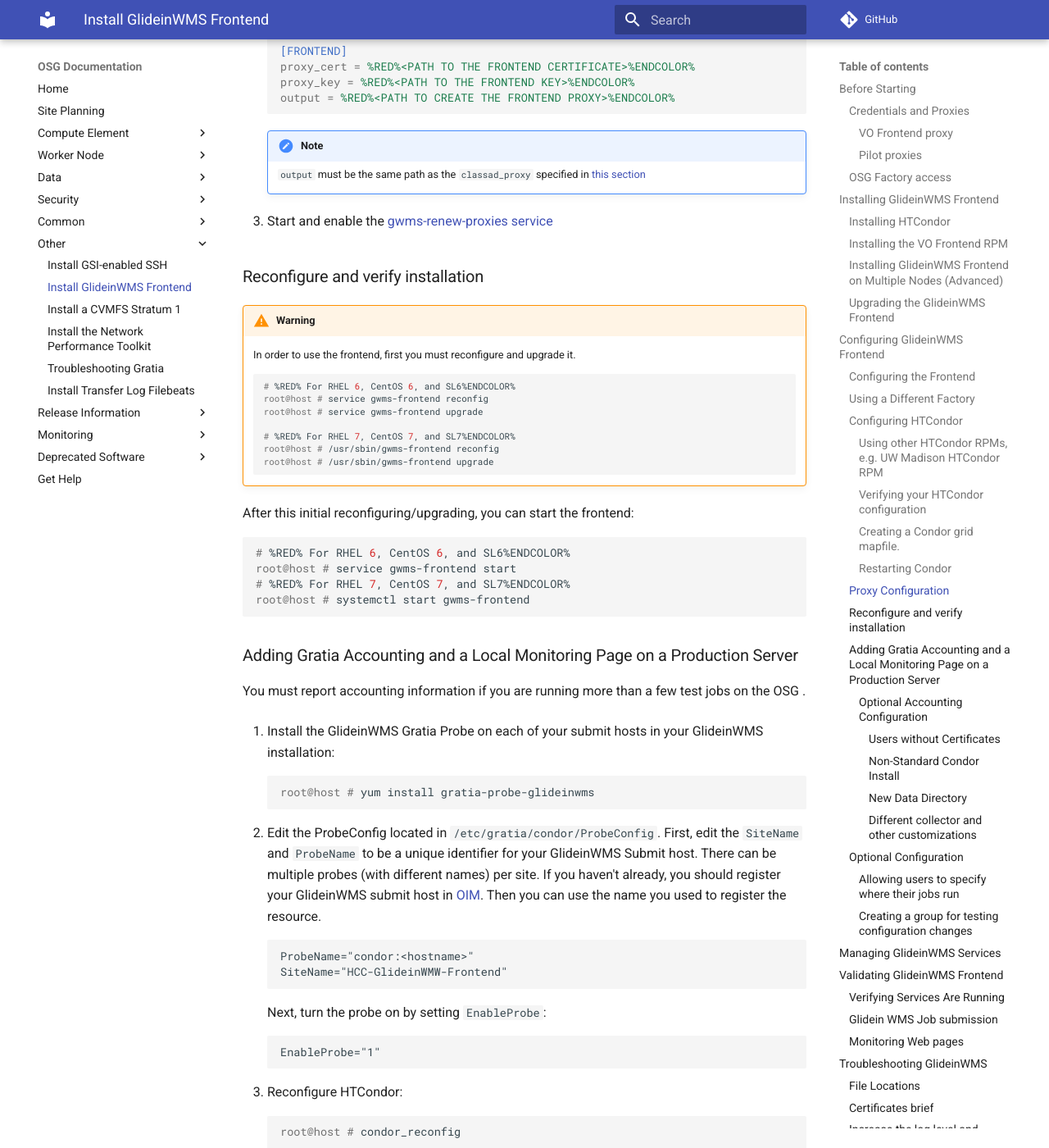
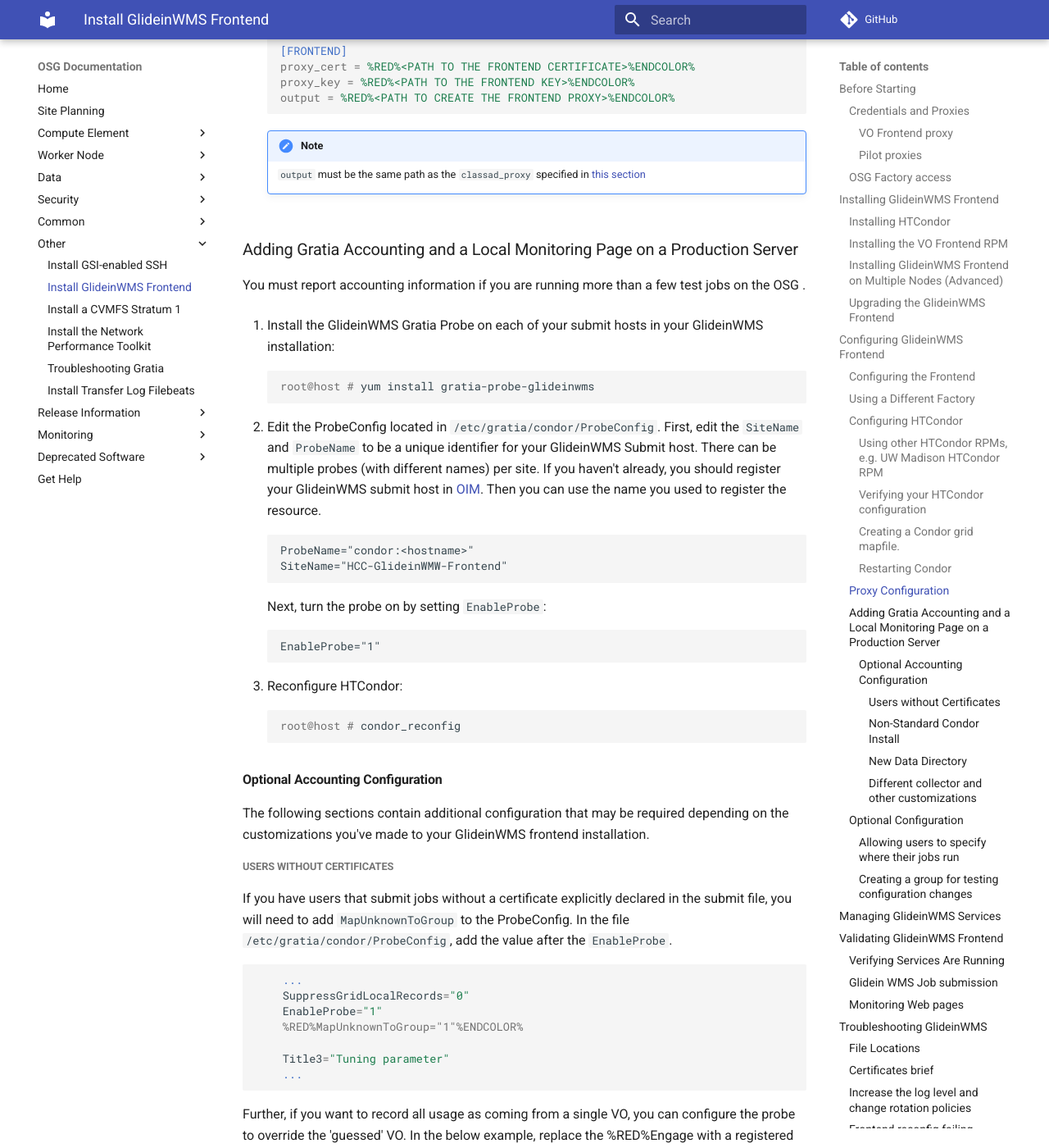
Before and after one commit to osg-htc/docs, an MkDocs documentation site: the page built from docs/other/install-gwms-frontend.md, in a window 1280 px wide and 1400 px high, scrolled down 12755 px. Shown: the whole window at 82% size. Built offline with MkDocs 1.6.1 and Material for MkDocs 9.7.7, drawn with Linux system fonts in a browser that asks for light colours; comment, search, counter and statistics services are not loaded; old or Windows-style settings are respelled for this version of MkDocs; some of the changed text lies outside the part shown.

Commit message:
Remove repetitive reconfig, upgrade, and service start info

````diff
--- a/docs/other/install-gwms-frontend.md
+++ b/docs/other/install-gwms-frontend.md
@@ -460,31 +460,6 @@
     !!! note
         `output` must be the same path as the `classad_proxy` specified in [this section](#configuring-the-frontend)
 
-1. Start and enable the [gwms-renew-proxies service](#managing-glideinwms-services)
-
-### Reconfigure and verify installation
-
-!!! warning
-    In order to use the frontend, first you must reconfigure and upgrade it.
-
-        :::console
-        # %RED% For RHEL 6, CentOS 6, and SL6%ENDCOLOR%
-        root@host # service gwms-frontend reconfig
-        root@host # service gwms-frontend upgrade
-
-        # %RED% For RHEL 7, CentOS 7, and SL7%ENDCOLOR%
-        root@host # /usr/sbin/gwms-frontend reconfig
-        root@host # /usr/sbin/gwms-frontend upgrade
-
-After this initial reconfiguring/upgrading, you can start the frontend:
-
-```console
-# %RED% For RHEL 6, CentOS 6, and SL6%ENDCOLOR%
-root@host # service gwms-frontend start
-# %RED% For RHEL 7, CentOS 7, and SL7%ENDCOLOR%
-root@host # systemctl start gwms-frontend
-```
-
 ### Adding Gratia Accounting and a Local Monitoring Page on a Production Server
 
 You must report accounting information if you are running more than a few test jobs on the OSG .
@@ -507,12 +482,6 @@
 
         :::console
         root@host # condor_reconfig
-
-4.  Start the services, and add them to be started automatically when the system reboots:
-
-        :::console
-        root@host # service gratia-probes-cron start
-        root@host # chkconfig --level 345 gratia-probes-cron on
 
 #### Optional Accounting Configuration
 
````
